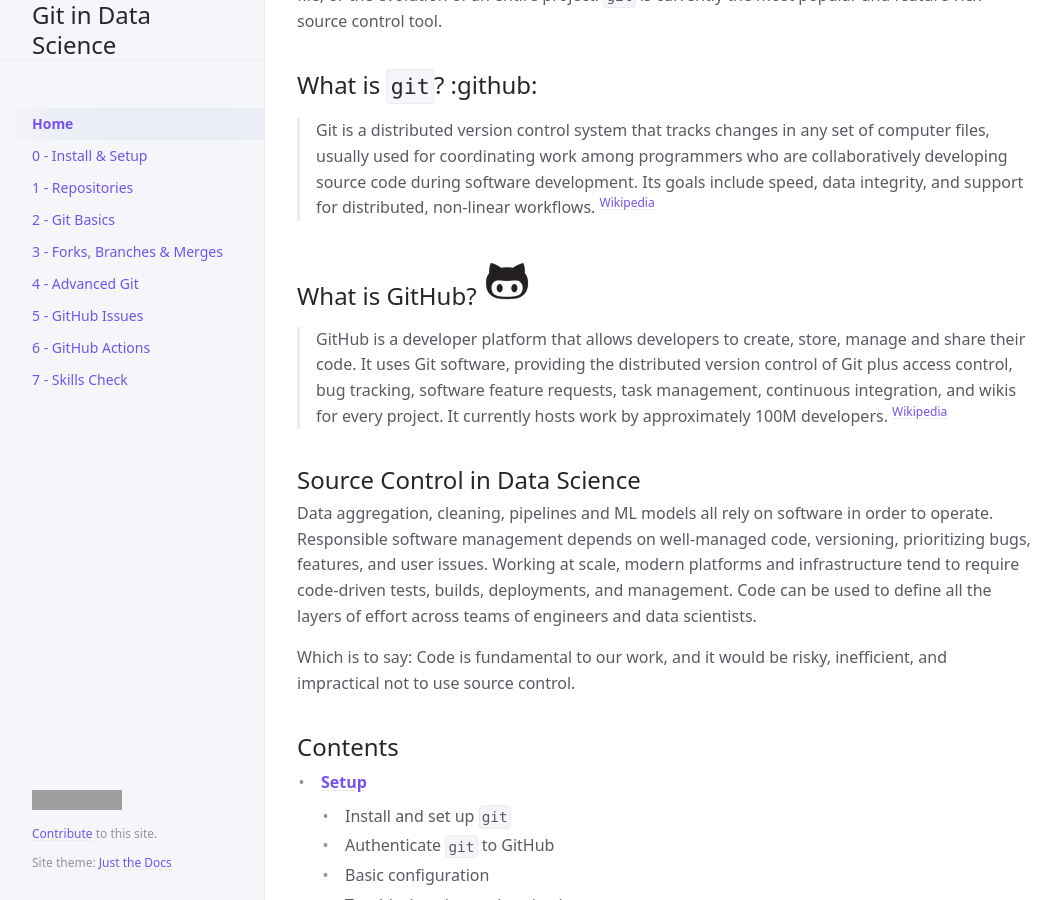
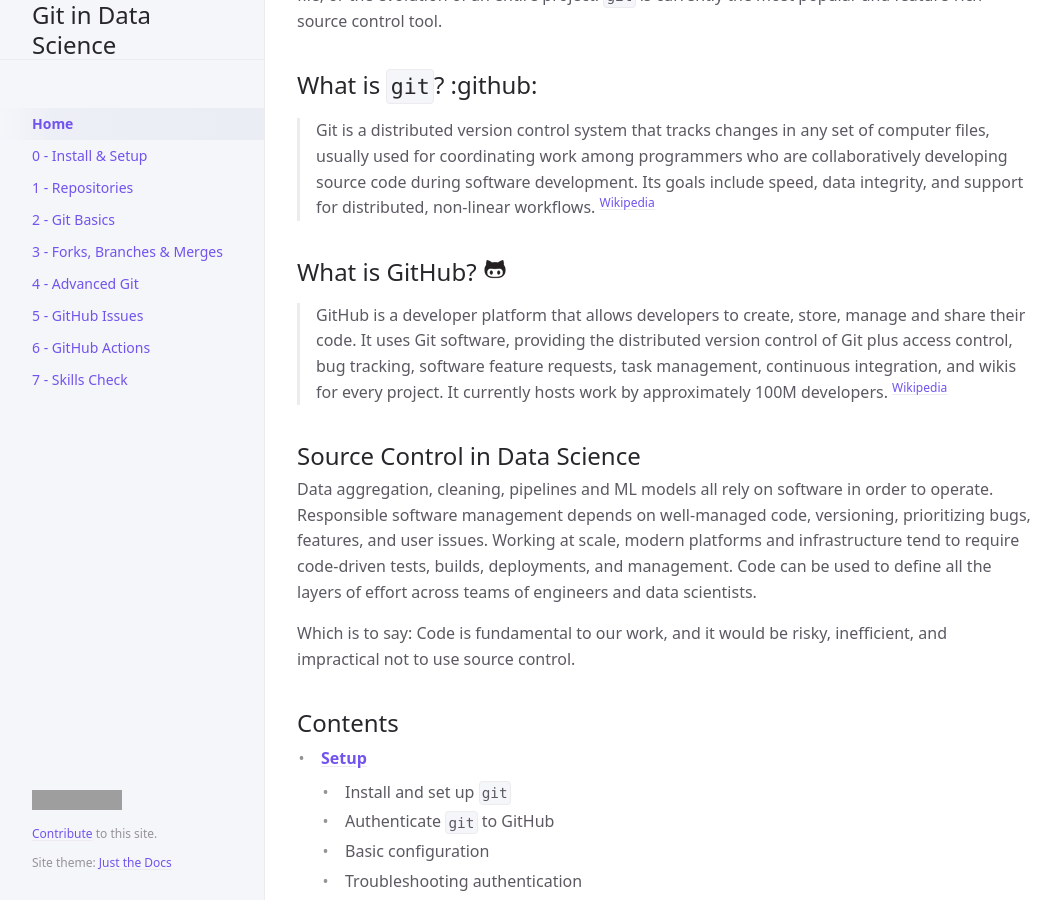
Before and after one commit to UVADS/git-basics, a Jekyll site: the page built from index.md, in a window 1280 px wide and 900 px high, scrolled down 561 px. Shown: the whole window, without its empty margins (107-1168 px from the left). Built offline with Jekyll 4.4.1, drawn with Linux system fonts in a browser that asks for light colours; cached includes are drawn as plain includes; grey boxes are pictures that could not be loaded.

Commit message:
Trying img instead

```diff
--- a/index.md
+++ b/index.md
@@ -31,7 +31,7 @@ Source control, also known as "version control," is the process of tracking chan
 
 > Git is a distributed version control system that tracks changes in any set of computer files, usually used for coordinating work among programmers who are collaboratively developing source code during software development. Its goals include speed, data integrity, and support for distributed, non-linear workflows. <sup>[Wikipedia](https://en.wikipedia.org/wiki/Git)</sup>
 
-## What is GitHub? <img src="https://raw.githubusercontent.com/UVADS/git-basics/refs/heads/main/_assets/images/octocat-48.png" />
+## What is GitHub? <img src="https://raw.githubusercontent.com/UVADS/git-basics/refs/heads/main/_assets/images/octocat-24.png" />
 
 > GitHub is a developer platform that allows developers to create, store, manage and share their code. It uses Git software, providing the distributed version control of Git plus access control, bug tracking, software feature requests, task management, continuous integration, and wikis for every project. It currently hosts work by approximately 100M developers. <sup>[Wikipedia](https://en.wikipedia.org/wiki/GitHub)</sup>
 
```
Also changed, not shown: _assets/images/octocat-24.png (added).
